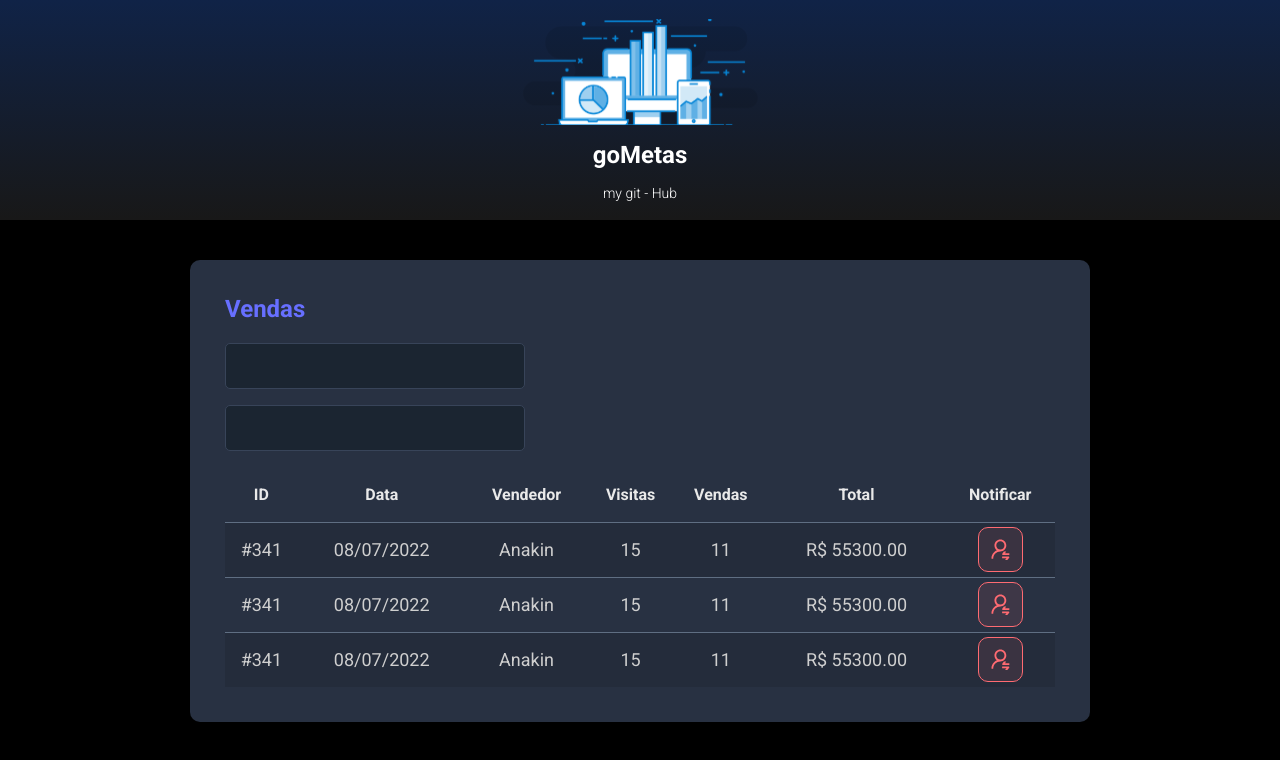
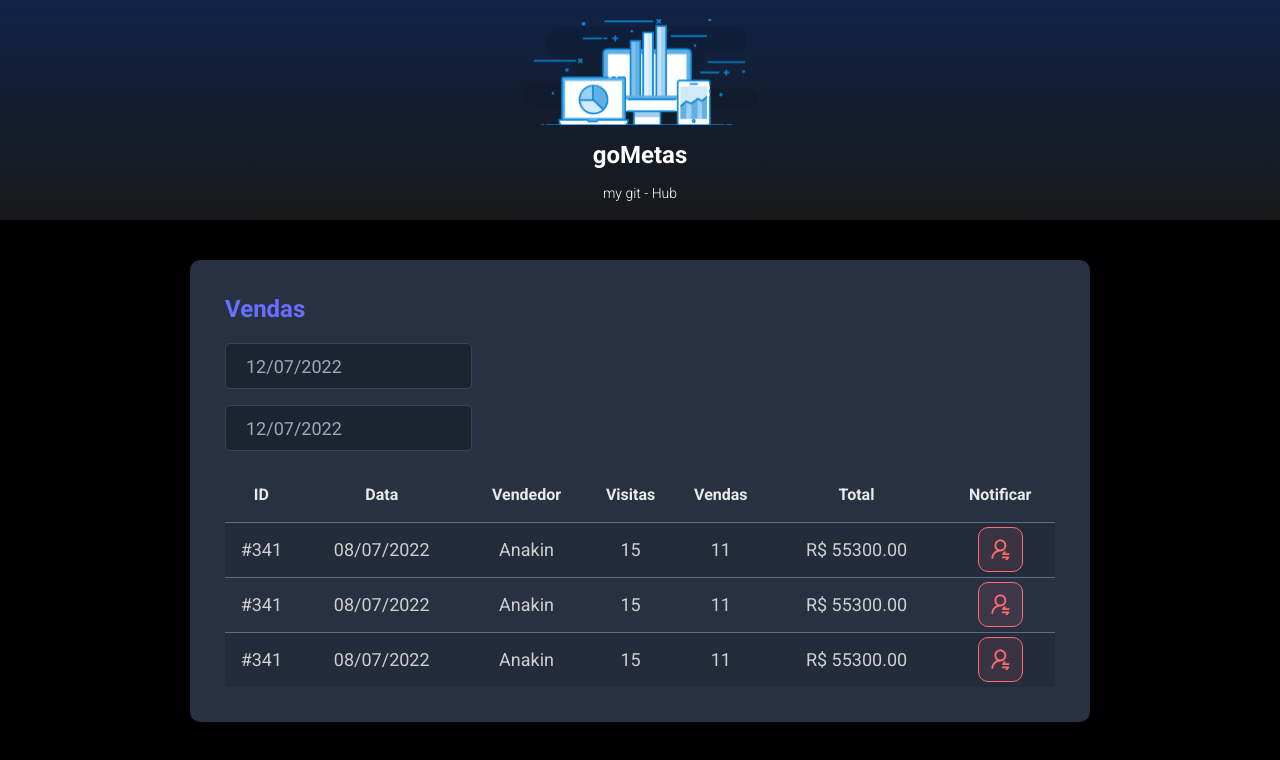
Before and after one commit to LuizFernandoDeveloper/goMetas, a React (Vite) app in the folder frontend/: page / in a window 1280 px wide. Shown: the top 760 px of the page. Built offline with nearby package versions, Linux system fonts and the light colour scheme.

Commit message:
Add Datepicker

```diff
--- a/frontend/package.json
+++ b/frontend/package.json
@@ -8,7 +8,9 @@
     "preview": "vite preview"
   },
   "dependencies": {
+    "@types/react-datepicker": "4.4.2",
     "react": "^18.0.0",
+    "react-datepicker": "4.8.0",
     "react-dom": "^18.0.0"
   },
   "devDependencies": {
--- a/frontend/src/components/SalesCard/index.tsx
+++ b/frontend/src/components/SalesCard/index.tsx
@@ -1,20 +1,28 @@
+import DatePicker from "react-datepicker";
+import "react-datepicker/dist/react-datepicker.css";
+import NotificationButton from "../NotificationButton";
+import "./styles.css";
 
-import NotificationButton from '../NotificationButton'
-import './styles.css'
-
-
-function SalesCard(){
-
-    return(
-
+function SalesCard() {
+  return (
     <div className="goMetas-card">
       <h2 className="goMetas-sales-title">Vendas</h2>
       <div>
         <div className="goMetas-form-control-container">
-            <input className="goMetas-form-control" type="text"  />
+          <DatePicker
+            selected={new Date()}
+            onChange={(date: Date) => {}}
+            className="goMetas-form-control"
+            dateFormat="dd/MM/yyyy"
+          />
         </div>
         <div className="goMetas-form-control-container">
-            <input className="goMetas-form-control" type="text" />
+          <DatePicker
+            selected={new Date()}
+            onChange={(date: Date) => {}}
+            className="goMetas-form-control"
+            dateFormat="dd/MM/yyyy"
+          />
         </div>
       </div>
 
@@ -41,9 +49,7 @@
               <td>R$ 55300.00</td>
               <td>
                 <div className="goMetas-red-btn-container">
-
-                    <NotificationButton/>
-
+                  <NotificationButton />
                 </div>
               </td>
             </tr>
@@ -56,9 +62,7 @@
               <td>R$ 55300.00</td>
               <td>
                 <div className="goMetas-red-btn-container">
-
-                    <NotificationButton/>
-
+                  <NotificationButton />
                 </div>
               </td>
             </tr>
@@ -71,19 +75,15 @@
               <td>R$ 55300.00</td>
               <td>
                 <div className="goMetas-red-btn-container">
-
-                  <NotificationButton/>
-
+                  <NotificationButton />
                 </div>
               </td>
             </tr>
           </tbody>
-
         </table>
       </div>
-
     </div>
-    )
+  );
 }
 
-export default SalesCard
+export default SalesCard;
```
Also changed, not shown: 1 other file (tests, documents, lock files or other folders). Lines whose indentation alone changed are shown as unchanged.
